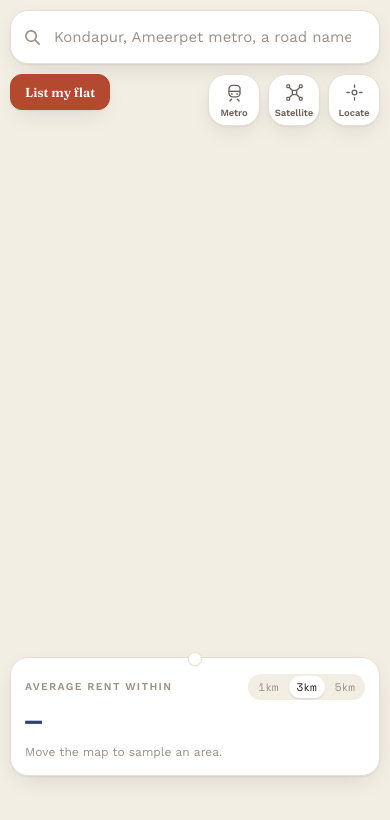
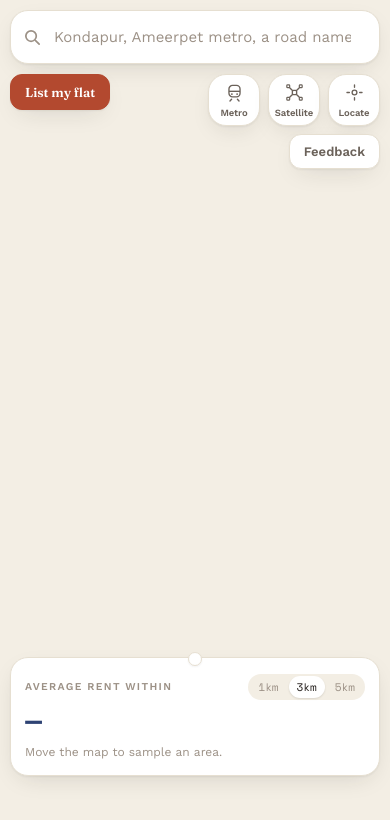
Before and after one commit to Vegamana/Hydmapnew, a plain HTML site: page frontend/index.html in a window 390 px wide. Drawn offline with nearby package versions, Linux system fonts and the light colour scheme; some packages are replaced by stand-ins of ours.

Commit message:
Add a Feedback button linking to the Google Form
Sits below the Metro/Satellite/Locate row, quiet styling (not a CTA).
The form URL lives in exactly one place — GOOGLE_FEEDBACK_FORM_URL in
config.js, alongside MAP/DEFAULTS as a plain constant rather than a
build-config.sh placeholder, since it doesn't vary by environment. The
anchor tag has no href of its own; app.js sets it from that constant
on load, so there's nothing to fall out of sync. Plain <a target=_blank
rel=noopener> — no click handler, no modal, no backend.

```diff
--- a/frontend/css/app.css
+++ b/frontend/css/app.css
@@ -140,6 +140,19 @@ button { cursor: pointer; }
   box-shadow: var(--shadow);
 }
 .list-btn:hover { background: #963B26; }
+
+/* ── Feedback ─────────────────────────────────────────────────────── */
+/* Quiet, not a CTA — sits below the Metro/Satellite/Locate row, mirroring
+   List my flat's spot below search on the opposite side. */
+.feedback-btn {
+  position: fixed; z-index: 10; top: 82px; right: 16px;
+  display: inline-block;
+  background: var(--card); border: 1px solid var(--line); color: var(--ink-soft);
+  border-radius: var(--r-md); padding: 10px 16px; font-size: 13.5px; font-weight: 600;
+  text-decoration: none; box-shadow: var(--shadow);
+  transition: background .14s var(--ease), color .14s var(--ease), box-shadow .14s var(--ease);
+}
+.feedback-btn:hover { background: var(--paper); color: var(--ink); box-shadow: var(--shadow-lift); }
 
 /* ── Location picker (inside the list-a-flat modal) ─────────────────── */
 .pin-picker {
@@ -659,6 +672,10 @@ body.is-picking-location #map { cursor: crosshair; }
   .rail__btn { width: 52px; height: 52px; font-size: 9.5px; }
   .rail__mark { width: 19px; height: 19px; }
 
+  /* A third row: list-btn + rail already share row two (top:74px) on a
+     full-width mobile search bar, no room left there for a third item. */
+  .feedback-btn { top: 134px; right: 10px; padding: 9px 14px; font-size: 13px; }
+
   .pulse { left: 10px; right: 10px; width: auto; bottom: calc(env(safe-area-inset-bottom, 0px) + 68px); }
   .pulse__value { font-size: 28px; }
   .legend { display: none; }
--- a/frontend/index.html
+++ b/frontend/index.html
@@ -88,6 +88,12 @@
     <span>Locate</span>
   </button>
 </nav>
+
+<!-- ── Feedback ───────────────────────────────────────────────────── -->
+<!-- href is set from GOOGLE_FEEDBACK_FORM_URL in config.js (app.js), the
+     one place that URL is defined — this tag has no href of its own so
+     there's nothing here to fall out of sync with it. -->
+<a class="feedback-btn" id="feedback-link" target="_blank" rel="noopener noreferrer">Feedback</a>
 
 <!-- ── Rent pulse: the signature readout ──────────────────────────── -->
 <!-- Average rent within 3 km of the map centre, recalculated on every pan.
--- a/frontend/js/app.js
+++ b/frontend/js/app.js
@@ -17,8 +17,11 @@ import { initMapActions } from "./mapActions.js";
 import { initGeolocate } from "./geolocate.js";
 import { toast } from "./toast.js";
 import { count } from "./format.js";
+import { GOOGLE_FEEDBACK_FORM_URL } from "./config.js";
 
 async function main() {
+  document.getElementById("feedback-link").href = GOOGLE_FEEDBACK_FORM_URL;
+
   const container = document.getElementById("map");
 
   try {
--- a/frontend/js/config.js
+++ b/frontend/js/config.js
@@ -37,3 +37,9 @@ export const DEFAULTS = {
   mapIdleDebounceMs: 220,
   aqiDebounceMs: 900,
 };
+
+// Doesn't vary by environment (unlike CONFIG above), so it's a plain
+// constant rather than something build-config.sh stamps in per-deploy.
+// Single place to change it if the form ever moves.
+export const GOOGLE_FEEDBACK_FORM_URL =
+  "https://docs.google.com/forms/d/e/1FAIpQLScDlPLp1X1ha_QAp6IWx61XDEtuiSKh0rco4YkzBZq08BpeJw/viewform?usp=header";
```
